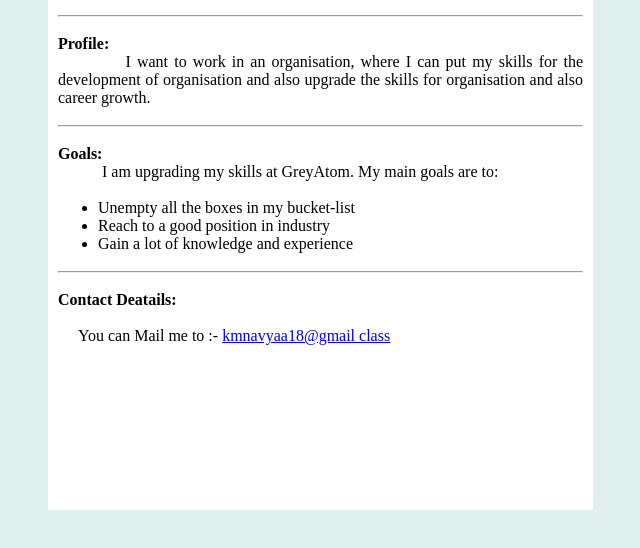
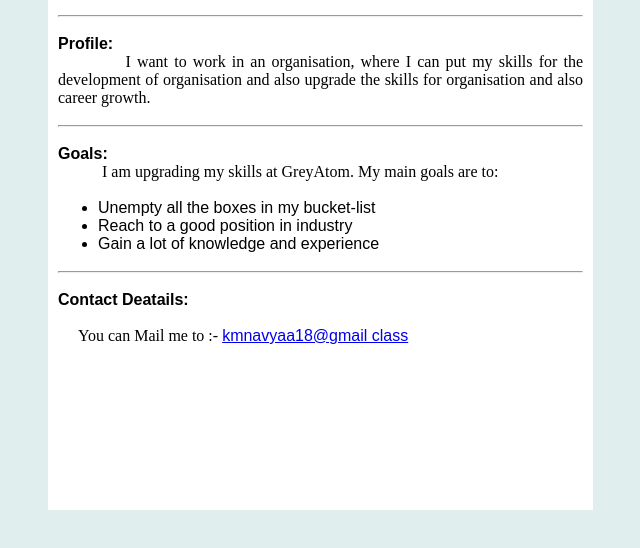
Before and after one commit to Navyakm/personal-portfolio-page, a plain HTML site: page index.html in a window 1280 px wide. Shown: the part 86-634 px from the top of the page, without its empty margins (297-937 px from the left). Drawn offline with Linux system fonts and the light colour scheme.

Commit message:
Update style.css

```diff
--- a/style.css
+++ b/style.css
@@ -1,5 +1,5 @@
 * {
-    font-family: serif;
+    font-family: Arial, Helvetica, sans-serif;
     max-width: 700px;
     margin: auto;
   }
```
